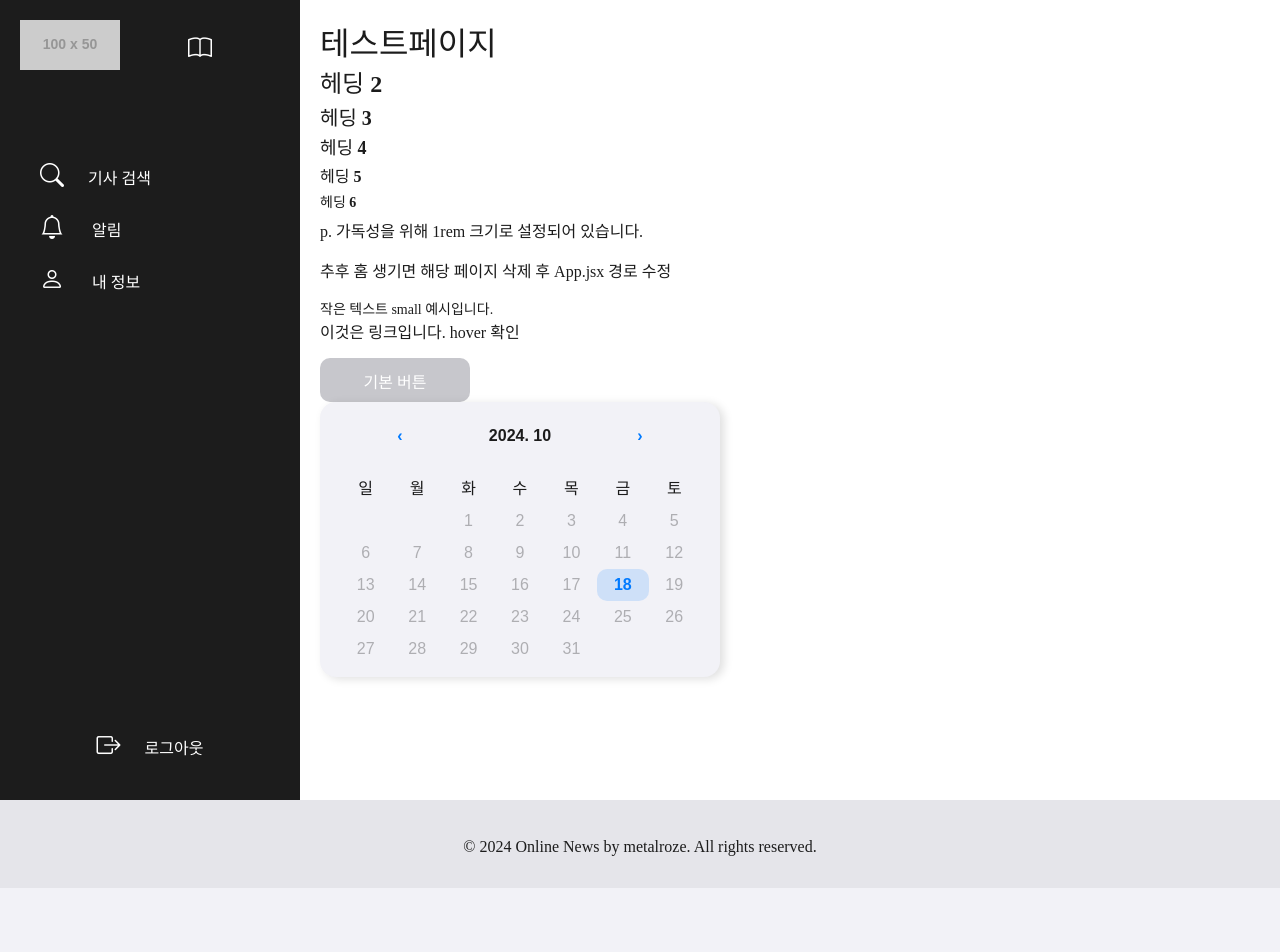
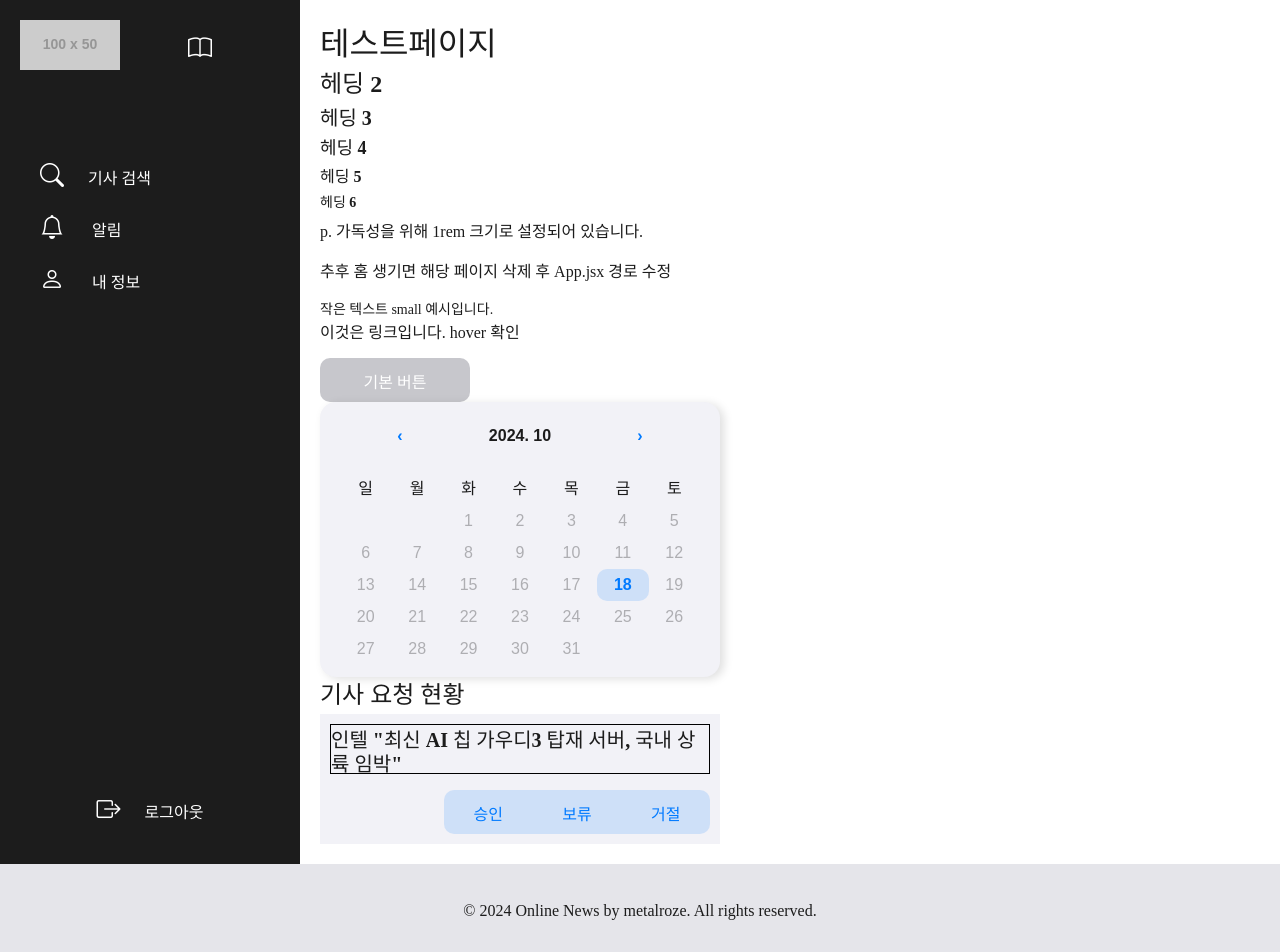
Before and after one commit to MetalRoze/OnlineNews_FE, a React (Vite) app: page /desktop in a window 1280 px wide. Before the commit the page ends 888 px from the top, so only its background shows below. Built offline with nearby package versions, Linux system fonts and the light colour scheme; a web font is replaced by a local one.

Commit message:
style: 3중 버튼 css

```diff
--- a/src/components/Calendar.jsx
+++ b/src/components/Calendar.jsx
@@ -24,7 +24,7 @@ export default function MyCalendar() {
   );
 }
 
-export const StyledCalendarWrapper = styled.div`
+const StyledCalendarWrapper = styled.div`
   width: 25rem;
   display: flex;
   justify-content: center;
--- /dev/null
+++ b/src/components/Request.jsx
@@ -0,0 +1,24 @@
+import React from 'react';
+import styled from 'styled-components';
+
+export default function Request() {
+
+    return (
+        <StyledRequestWrapper className='flex column pd10 aiFlexend'>
+            {/* <div className='flex mb1' style={{border: '1px solid black'}}>
+
+                <p className='m0' style={{border: '1px solid black'}}>10:30</p>
+            </div> */}
+            <h3 className='mb1'  style={{border: '1px solid black'}}>인텔 "최신 AI 칩 가우디3 탑재 서버, 국내 상륙 임박"</h3>
+            <div className='flex desktop-3buttons br10' style={{width: '70%'}}>
+                <button>승인</button>
+                <button>보류</button>
+                <button>거절</button>
+            </div>
+        </StyledRequestWrapper>
+    );
+}
+const StyledRequestWrapper = styled.div`
+    width: 25rem;
+    background-color: ${(props) => props.theme.colors.gray10};
+`;
--- a/src/index.css
+++ b/src/index.css
@@ -7,6 +7,7 @@
   --color-black: #1c1c1c;
   --color-red: #FF3B30;
   --color-blue: #007AFF;
+  --color-blueOp:  rgba(0, 122, 255, 0.15);
   --color-gray10: #F2F2F7;
   --color-gray20: #E5E5EA;
   --color-gray30: #D1D1D6;
--- a/src/pages/testPageDT.jsx
+++ b/src/pages/testPageDT.jsx
@@ -1,6 +1,7 @@
 import React from 'react';
 import Sidebar from '../components/Sidebar'
 import MyCalendar from '../components/Calendar';
+import Request from '../components/Request';
 
 export default function TestPageDT() {
     return (
@@ -25,6 +26,8 @@ export default function TestPageDT() {
 
                 <button>기본 버튼</button>
                 <MyCalendar/>
+                <h2>기사 요청 현황</h2>
+                <Request></Request>
             </div>
         </div>
     );
--- a/src/styles/common.css
+++ b/src/styles/common.css
@@ -1,5 +1,8 @@
  .flex {
      display: flex;
+ }
+ .column{
+    flex-direction: column;
  }
 .mAuto{
     margin: auto;
@@ -15,6 +18,12 @@
  .aiCenter {
      align-items: center;
  }
+ .aiFlexend{
+    align-items: flex-end;
+ }
+ .jcCenter{
+    justify-content: center;
+ }
 
  .pd10 {
      padding: 10px;
@@ -26,3 +35,9 @@
  .mb1{
     margin-bottom: 1rem;
  }
+ .m0{
+    margin: 0;
+ }
+ .br10{
+    border-radius: 10px;
+ }
--- a/src/styles/styles.css
+++ b/src/styles/styles.css
@@ -147,3 +147,16 @@
     width:500px;
     margin:0;
 }
+
+/* 관리자 승인+보류+거절버튼 */
+.desktop-3buttons{
+    background-color: var(--color-blueOp);
+}
+.desktop-3buttons button{
+    background-color: transparent;
+    color: var(--color-blue);
+}
+.desktop-3buttons button:hover{
+    background-color: var(--color-white);
+    color: var(--color-blue);
+}
```
Also changed, not shown: 1 other file (tests, documents, lock files or other folders).
